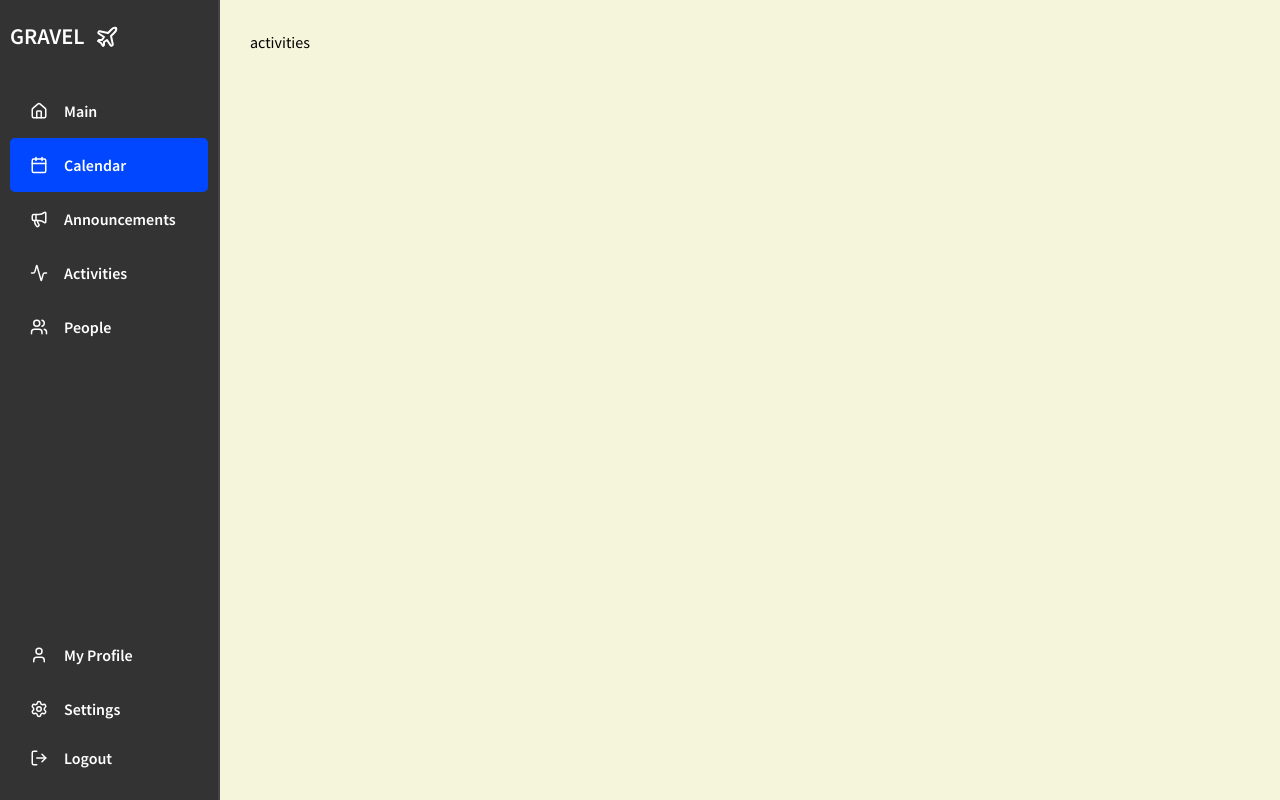
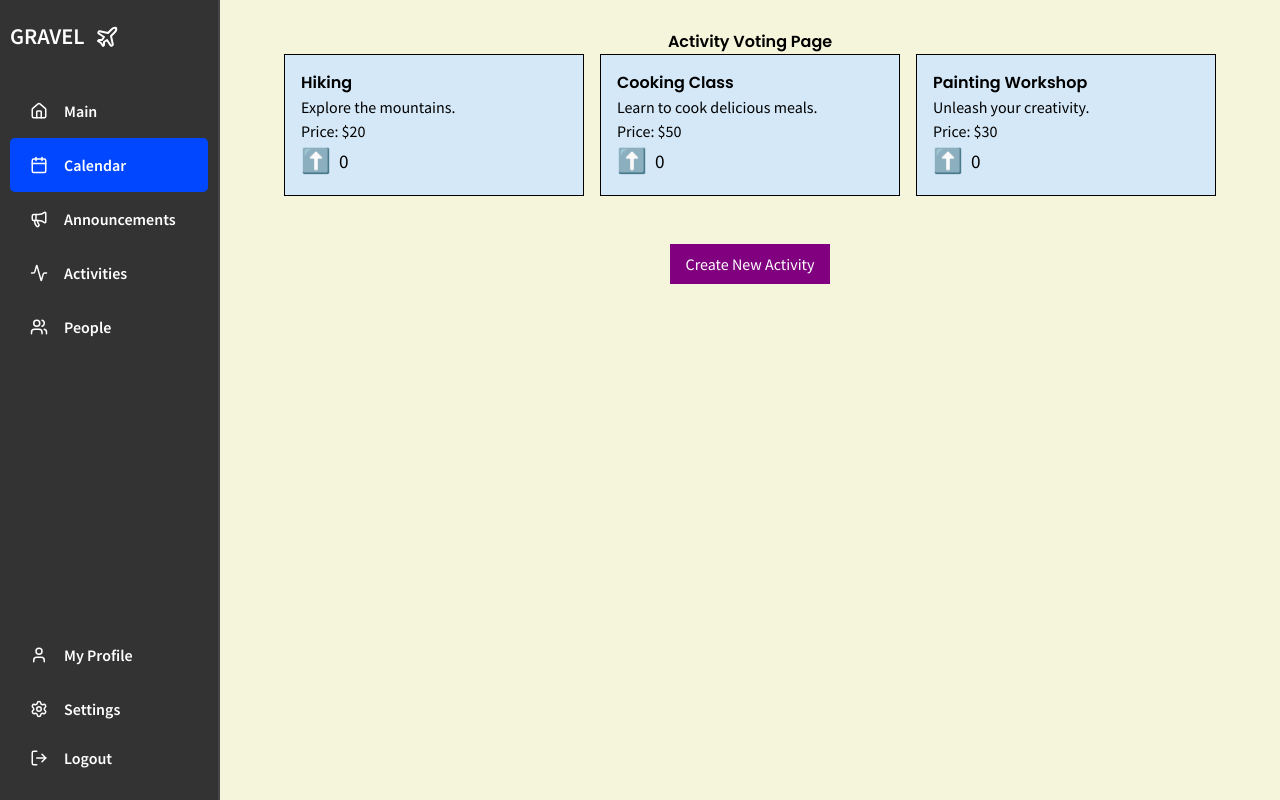
Before and after one commit to karen93shieh/gravel, a SvelteKit app: page /mainPages/activities in a window 1280 px wide. Built offline with nearby package versions, Linux system fonts and the light colour scheme.

Commit message:
basic activities page

```diff
--- a/src/routes/mainPages/activities/+page.svelte
+++ b/src/routes/mainPages/activities/+page.svelte
@@ -1,10 +1,151 @@
 <script>
+    import { onMount } from 'svelte';
+    import { writable } from 'svelte/store';
 
+    let activities = writable([
+        { id: 1, title: 'Hiking', description: 'Explore the mountains.', price: '$20', votes: 0 },
+        { id: 2, title: 'Cooking Class', description: 'Learn to cook delicious meals.', price: '$50', votes: 0 },
+        { id: 3, title: 'Painting Workshop', description: 'Unleash your creativity.', price: '$30', votes: 0 }
+    ]);
+
+    let showCreatePopup = false;
+    let newActivity = { title: '', description: '', price: '' };
+
+    const toggleVote = (id) => {
+        activities.update((list) =>
+            list.map((activity) =>
+                activity.id === id
+                    ? { ...activity, votes: activity.votes === 0 ? 1 : 0 }
+                    : activity
+            )
+        );
+    };
+
+    const createActivity = () => {
+        if (newActivity.title && newActivity.description && newActivity.price) {
+            activities.update((list) => [
+                ...list,
+                { id: Date.now(), ...newActivity, votes: 0 }
+            ]);
+            newActivity = { title: '', description: '', price: '' };
+            showCreatePopup = false;
+        }
+    };
 </script>
+
 <style>
+    .vote-section {
+        display: flex;
+        align-items: center;
+    }
 
+    .vote-button {
+        font-size: 1.5rem;
+    }
+
+    .vote-button:hover {
+        transform: scale(1.2);
+    }
+
+    .vote-count {
+        margin-left: 0.5rem;
+        font-size: 1.2rem;
+    }
+
+    h1 {
+        text-align: center;
+    }
+
+    .activity-container {
+        display: flex;
+        flex-wrap: wrap;
+        gap: 1rem;
+        justify-content: center;
+    }
+
+    .activity-box {
+        border: 1px solid black;
+        padding: 1rem;
+        width: 300px;
+        background: #d5e8f7;
+    }
+
+    .button-container {
+        display: flex;
+        justify-content: center;
+        margin-top: 2rem;
+    }
+
+    .button {
+        margin-top: 1rem;
+        padding: 0.5rem 1rem;
+        background-color: purple;
+        color: white;
+    }
+
+    .popup {
+        background: white;
+        padding: 2rem;
+    }
+
+    .popup .button {
+        margin-top: 1rem;
+        width: 100%;
+    }
 </style>
 
 <main>
-    activities
+    <h1>Activity Voting Page</h1>
+
+    <div class="activity-container">
+        {#each $activities as activity}
+            <div class="activity-box">
+                <h3>{activity.title}</h3>
+                <p>{activity.description}</p>
+                <p>Price: {activity.price}</p>
+                <div class="vote-section">
+                    <button
+                        class="vote-button {activity.votes > 0 ? 'selected' : ''}"
+                        on:click={() => toggleVote(activity.id)}
+                    >
+                        ⬆️
+                    </button>
+                    <span class="vote-count">{activity.votes}</span>
+                </div>
+            </div>
+        {/each}
+    </div>
+
+    <div class="button-container">
+        <button class="button" on:click={() => (showCreatePopup = true)}>
+            Create New Activity
+        </button>
+    </div>
+
+    {#if showCreatePopup}
+        <div class="popup">
+            <h2>Create New Activity</h2>
+            <input
+                type="text"
+                placeholder="Title"
+                bind:value={newActivity.title}
+            />
+            <input
+                type="text"
+                placeholder="Description"
+                bind:value={newActivity.description}
+            />
+            <input
+                type="text"
+                placeholder="Price"
+                bind:value={newActivity.price}
+            />
+            <button class="button" on:click={createActivity}>
+                Create
+            </button>
+            <button class="button" on:click={() => (showCreatePopup = false)}>
+                Cancel
+            </button>
+        </div>
+    {/if}
 </main>
```
